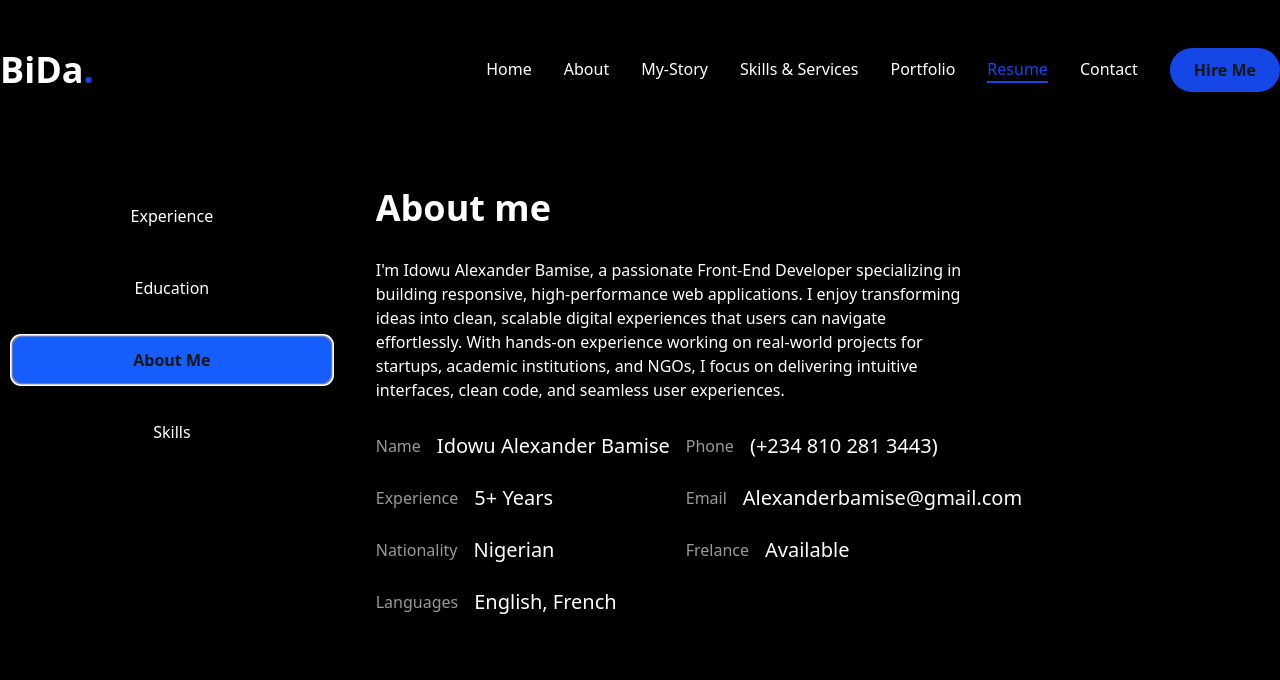
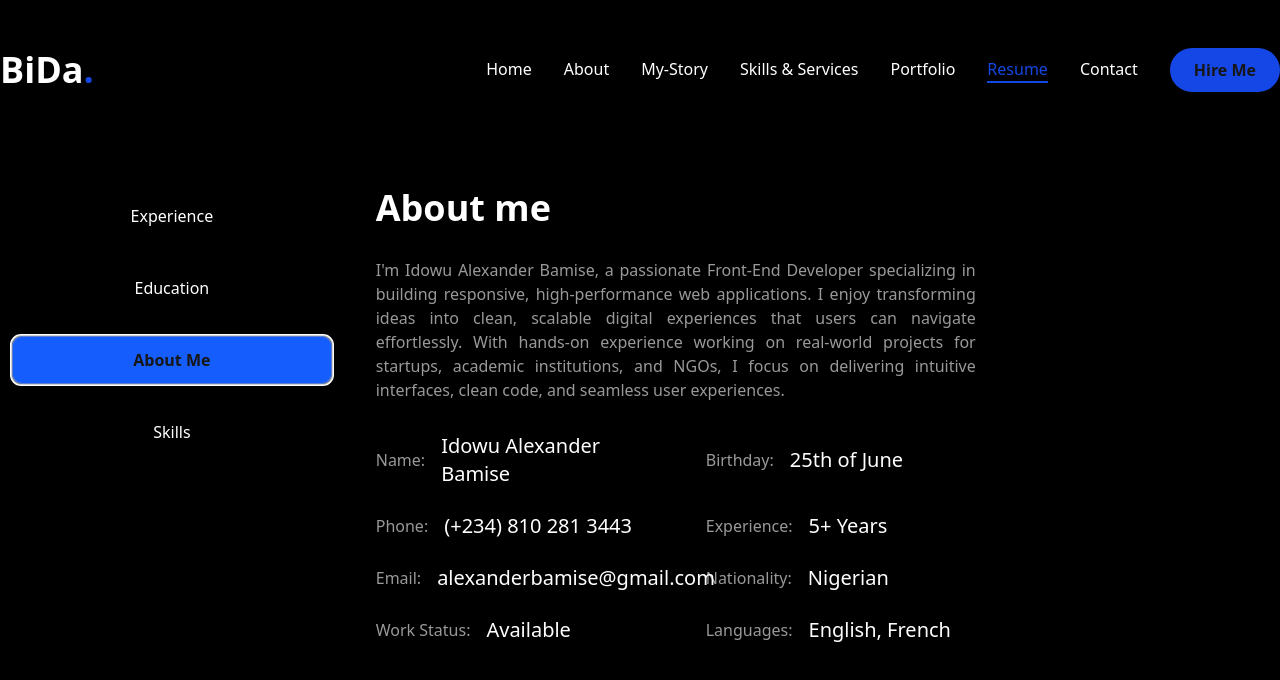
Before and after one commit to Bida3443/Bida-dev, a Next.js app: page /resume in a window 1280 px wide. Both pictures are taken after a click on the tab "About Me". Shown: the top 680 px of the page. Built offline with nearby package versions, Linux system fonts and the light colour scheme.

Commit message:
My Porfolio

```diff
--- a/app/resume/page.tsx
+++ b/app/resume/page.tsx
@@ -19,31 +19,35 @@ const about = {
 
     info: [
         {
-            fieldName: "Name",
+            fieldName: "Name:",
             fieldValue: "Idowu Alexander Bamise"
         },
         {
-            fieldName: "Phone",
-            fieldValue: "(+234 810 281 3443)"
+            fieldName: "Birthday:",
+            fieldValue: "25th of June"
         },
         {
-            fieldName: "Experience",
+            fieldName: "Phone:",
+            fieldValue: "(+234) 810 281 3443"
+        },
+        {
+            fieldName: "Experience:",
             fieldValue: "5+ Years"
         },
         {
-            fieldName: "Email",
-            fieldValue: "Alexanderbamise@gmail.com"
+            fieldName: "Email:",
+            fieldValue: "alexanderbamise@gmail.com"
         },
         {
-            fieldName: "Nationality",
+            fieldName: "Nationality:",
             fieldValue: "Nigerian"
         },
         {
-            fieldName: "Frelance",
+            fieldName: "Work Status:",
             fieldValue: "Available"
         },
         {
-            fieldName: "Languages",
+            fieldName: "Languages:",
             fieldValue: "English, French"
         },
 
@@ -205,10 +209,10 @@ export default function Resume ()  {
                         <TabsContent value="About Me" className="w-full text-center lg:text-left">
                             <div className="flex flex-col gap-7.5">
                                 <h3 className="text-4xl font-bold">{about.title}</h3>
-                                <p className="max-w-150 tetx-white/60 mx-auto lg:mx-0">{about.Description}</p>
-                                <ul  className="grid grid-cols-1 lg:grid-cols-2 gap-y-6 max-w-155 mx-auto xl:mx-0 ">
+                                <p className="max-w-150 text-justify text-white/60 mx-auto lg:mx-0">{about.Description}</p>
+                                <ul  className="grid grid-cols-1 lg:grid-cols-2 gap-x-10 gap-y-6 max-w-155 mx-auto xl:mx-0 ">
                                     {about.info.map((item,index)=>{
-                                        return <li key={index} className="flex items-center justify-center xl:justify-start gap-4">
+                                        return <li key={index} className="flex items-center lg:justify-center  flex-start lg:justify-start gap-4">
                                             <span className="text-white/60">{item.fieldName}</span>
                                             <span className="text-xl">{item.fieldValue}</span>
                                         </li>
```
